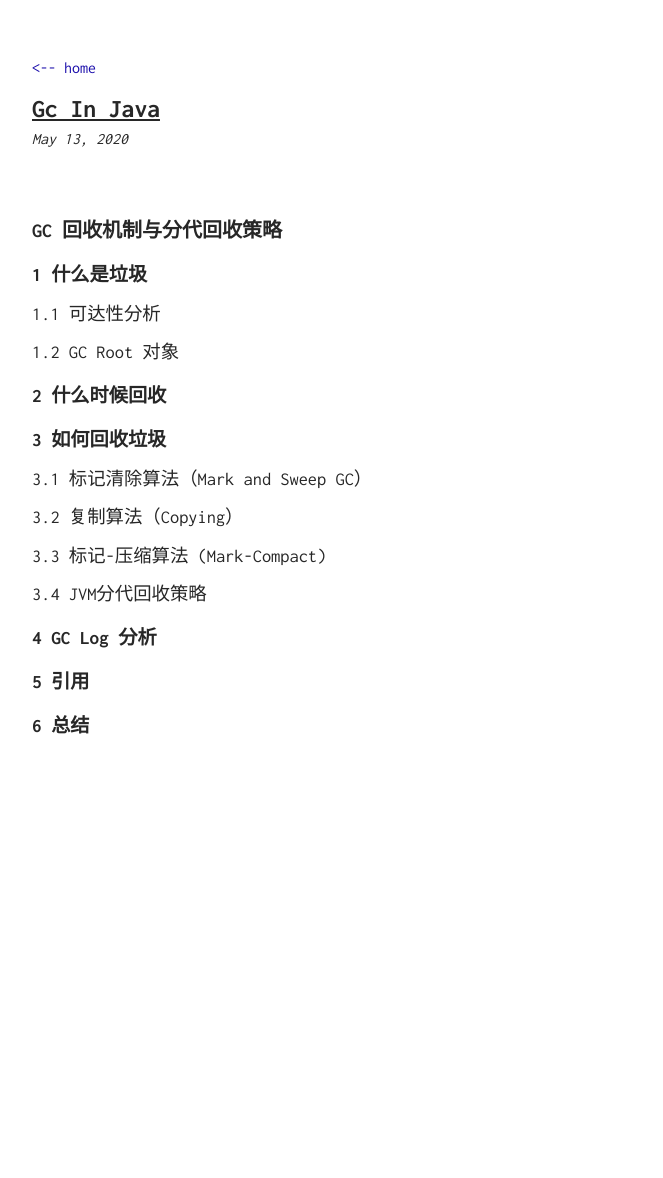
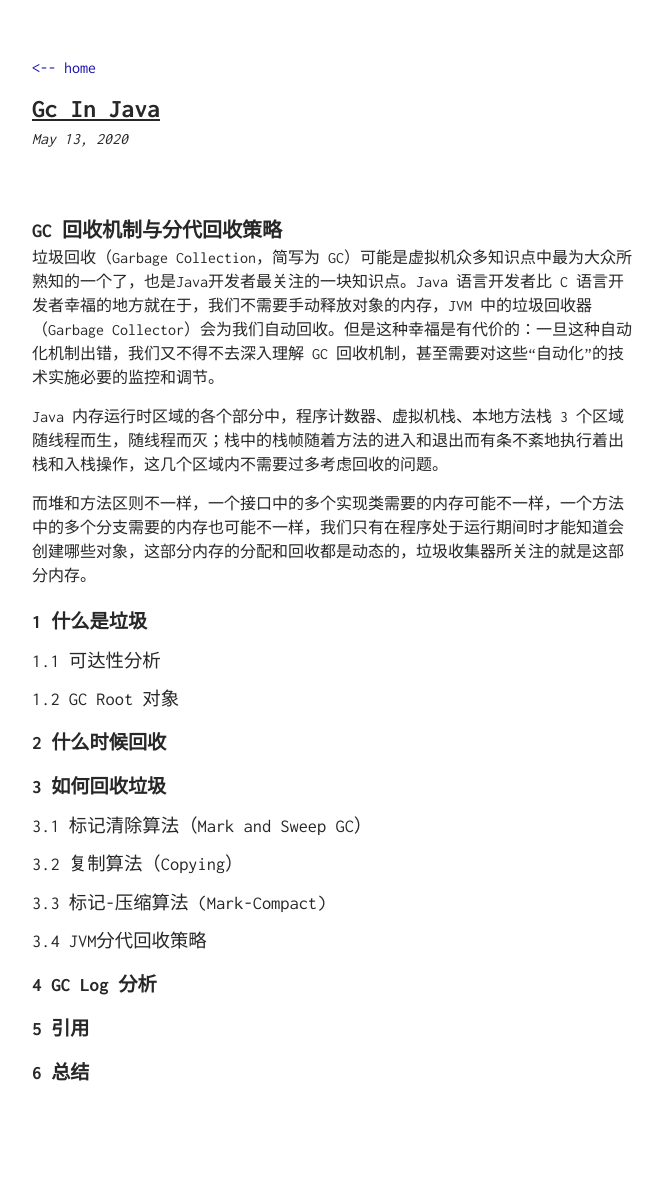
Before and after one commit to TobiahShaw/TobiahShaw.github.io, a Jekyll site: the page built from _posts/2020-05-13-GC-in-Java.md, in a window 1280 px wide. Shown: the whole page, without its empty margins (308-971 px from the left). Built offline with Jekyll 4.4.1, drawn with Linux system fonts in a browser that asks for light colours; our own code applies the rules of GitHub Pages for plain Markdown files; before the commit the page ends 900 px from its top, so only the background shows below that.

Commit message:
update content;

```diff
--- a/_posts/2020-05-13-GC-in-Java.md
+++ b/_posts/2020-05-13-GC-in-Java.md
@@ -1,4 +1,10 @@
 # GC 回收机制与分代回收策略
+
+垃圾回收（Garbage Collection，简写为 GC）可能是虚拟机众多知识点中最为大众所熟知的一个了，也是Java开发者最关注的一块知识点。Java 语言开发者比 C 语言开发者幸福的地方就在于，我们不需要手动释放对象的内存，JVM 中的垃圾回收器（Garbage Collector）会为我们自动回收。但是这种幸福是有代价的：一旦这种自动化机制出错，我们又不得不去深入理解 GC 回收机制，甚至需要对这些“自动化”的技术实施必要的监控和调节。
+
+ Java 内存运行时区域的各个部分中，程序计数器、虚拟机栈、本地方法栈 3 个区域随线程而生，随线程而灭；栈中的栈帧随着方法的进入和退出而有条不紊地执行着出栈和入栈操作，这几个区域内不需要过多考虑回收的问题。
+
+ 而堆和方法区则不一样，一个接口中的多个实现类需要的内存可能不一样，一个方法中的多个分支需要的内存也可能不一样，我们只有在程序处于运行期间时才能知道会创建哪些对象，这部分内存的分配和回收都是动态的，垃圾收集器所关注的就是这部分内存。
 
 ## 1 什么是垃圾
 
```
